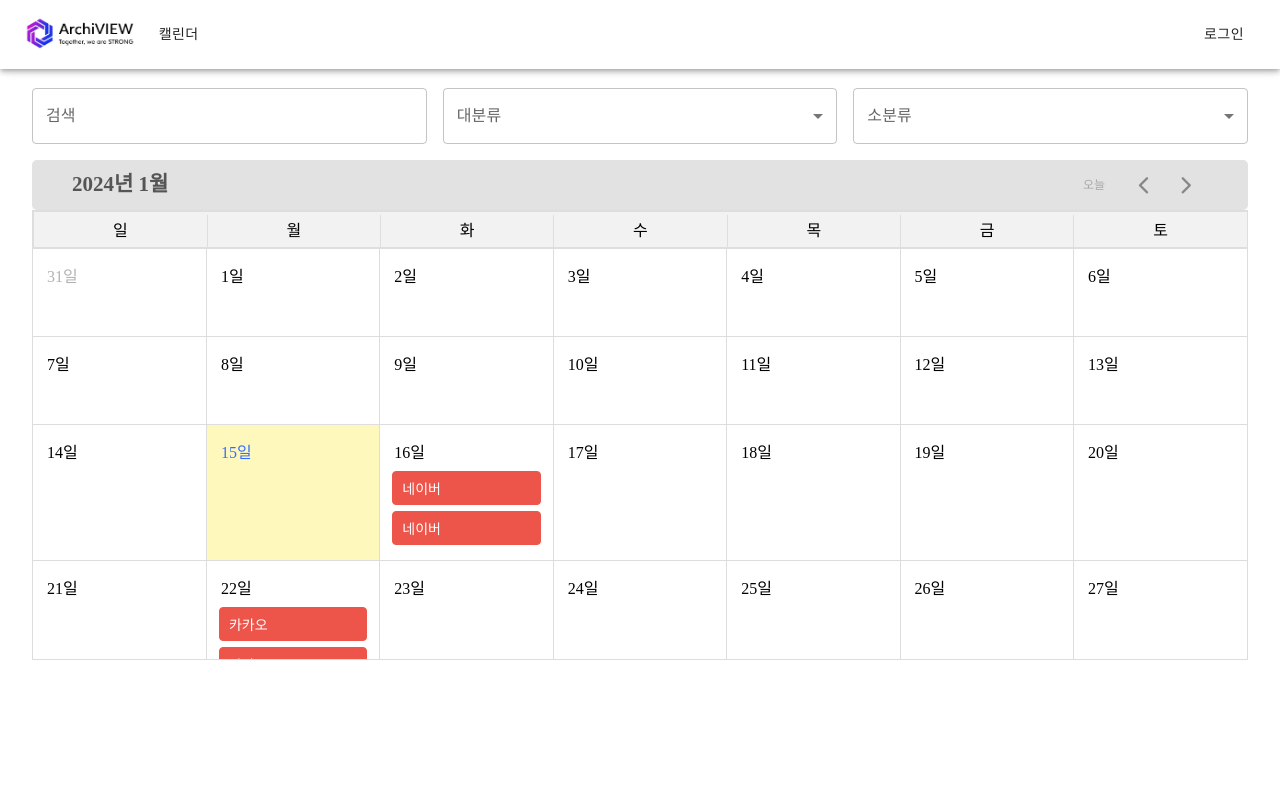
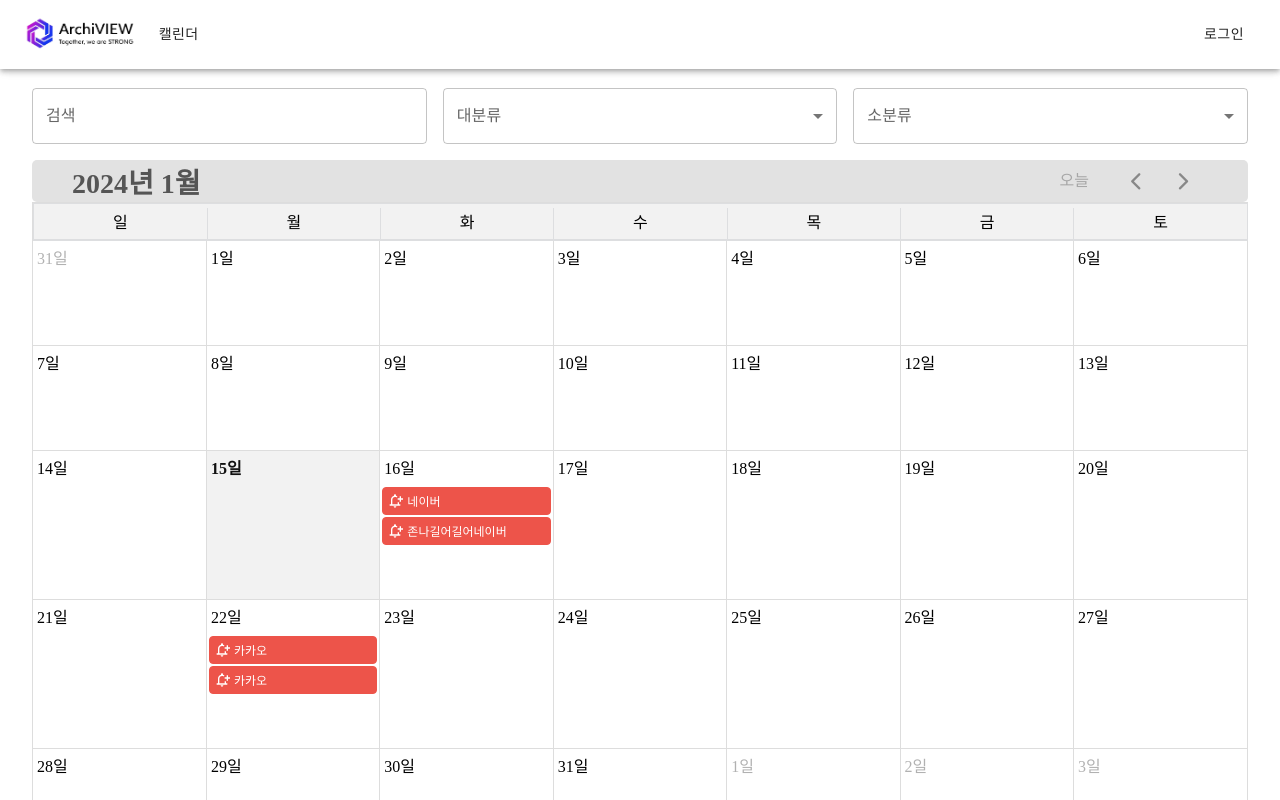
Before and after one commit to chanhong9764/archiview, a React (Create React App) app in the folder FrontEnd/b105pjt/: page /cal in a window 1280 px wide. Shown: the top 800 px of the page. Built offline with nearby package versions, Linux system fonts and the light colour scheme.

Commit message:
feat(calendar): 캘린더 클릭 이벤트 이모티콘 추가

```diff
--- a/FrontEnd/b105pjt/src/assets/css/CAL_M_01.css
+++ b/FrontEnd/b105pjt/src/assets/css/CAL_M_01.css
@@ -32,4 +32,5 @@
 
 .moreList-content:hover {
   font-weight: bold; /* 호버 시 볼드체 */
+  cursor: pointer;
 }
--- a/FrontEnd/b105pjt/src/assets/css/CAL_P_01.css
+++ b/FrontEnd/b105pjt/src/assets/css/CAL_P_01.css
@@ -5,9 +5,13 @@
   width: 100%;
 }
 
-/* If the parent of calendar-container doesn't have a height, set it here */
 .parent-container {
   padding: 0 24px 0 24px;
   margin: 0 auto;
-  height: 500px; /* Example height, adjust as needed */
+  height: 800px; /* Example height, adjust as needed */
 }
+
+.icon {
+  display: flex;
+  align-items: center;
+}
--- a/FrontEnd/b105pjt/src/pages/CAL_P_01.jsx
+++ b/FrontEnd/b105pjt/src/pages/CAL_P_01.jsx
@@ -10,6 +10,8 @@
 import transformEventData from "../utils/transformEventData";
 import { selectImg } from "../api/naverAPI";
 import styled from "styled-components";
+import NotificationAddOutlinedIcon from "@mui/icons-material/NotificationAddOutlined";
+import NotificationsOffOutlinedIcon from "@mui/icons-material/NotificationsOffOutlined";
 
 const dummyEvent = {
   code: 200,
@@ -29,7 +31,7 @@
     },
     {
       recruit_id: 10,
-      company_name: "네이버",
+      company_name: "존나길어길어네이버",
       start: "2024-01-16",
       end: "2024-02-18",
     },
@@ -74,12 +76,11 @@
     margin: 0;
     padding: 0 40px;
     background-color: #e2e2e2;
-    height: 100px;
+    height: 50px;
     font-weight: 600;
-    font-size: 12px;
-    line-height: 29px;
+    font-size: 16px;
     color: #555555;
-    border-radius: 5px;s
+    border-radius: 5px;
   }
 
   // toolbar 버튼
@@ -112,13 +113,9 @@
 
   // 오늘 날짜 배경색
   .fc .fc-daygrid-day.fc-day-today {
-    background-color: #fff8bd;
-    color: #356eff;
-  }
-
-  // 날짜별 그리드
-  .fc .fc-daygrid-day-frame {
-    padding: 10px;
+    background-color: rgba(0, 0, 0, 0.05);
+    color: #111111;
+    font-weight: bold;
   }
 
   // 날짜  ex) 2일
@@ -130,11 +127,11 @@
   // 각 이벤트 요소
   .fc-event {
     cursor: pointer;
-    padding: 5px 8px;
-    margin-bottom: 5px;
+    padding: 4px;
+    margin-bottom: 1px;
     border-radius: 4px;
     font-weight: 500;
-    font-size: 14px;
+    font-size: 12px;
   }
 `;
 
@@ -182,6 +179,29 @@
     handleOpen();
   };
 
+  const renderEventContent = (eventInfo) => {
+    // 이벤트의 color에 따라 다른 아이콘을 선택합니다.
+    let Icon;
+    switch (eventInfo.event.backgroundColor) {
+      case "#ED544A": // 빨간색 이벤트
+        Icon = NotificationAddOutlinedIcon;
+        break;
+      case "#929292": // 회색 이벤트
+        Icon = NotificationsOffOutlinedIcon;
+        break;
+      // 추가적인 색상과 아이콘 매핑 가능
+      default:
+        Icon = null; // 기본값, 아이콘이 없는 경우
+    }
+
+    return (
+      <div className="icon">
+        {Icon && <Icon style={{ marginRight: "4px", fontSize: "medium" }} />}
+        <span>{eventInfo.event.title}</span>
+      </div>
+    );
+  };
+
   return (
     <div>
       <div className="parent-container">
@@ -194,6 +214,7 @@
               events={events}
               locale={koLocale}
               eventClick={handleEventClick}
+              eventContent={renderEventContent}
             />
           </FullCalendarContainer>
         </div>
```
